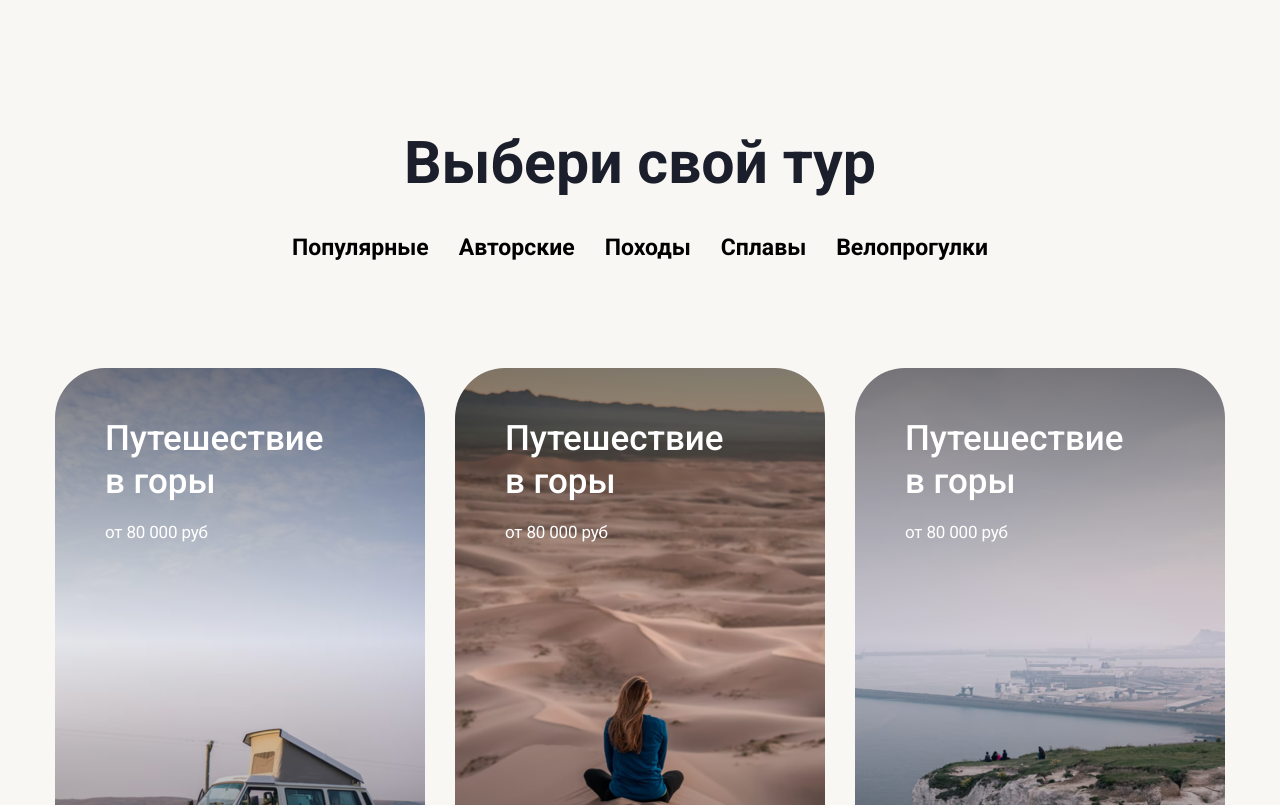
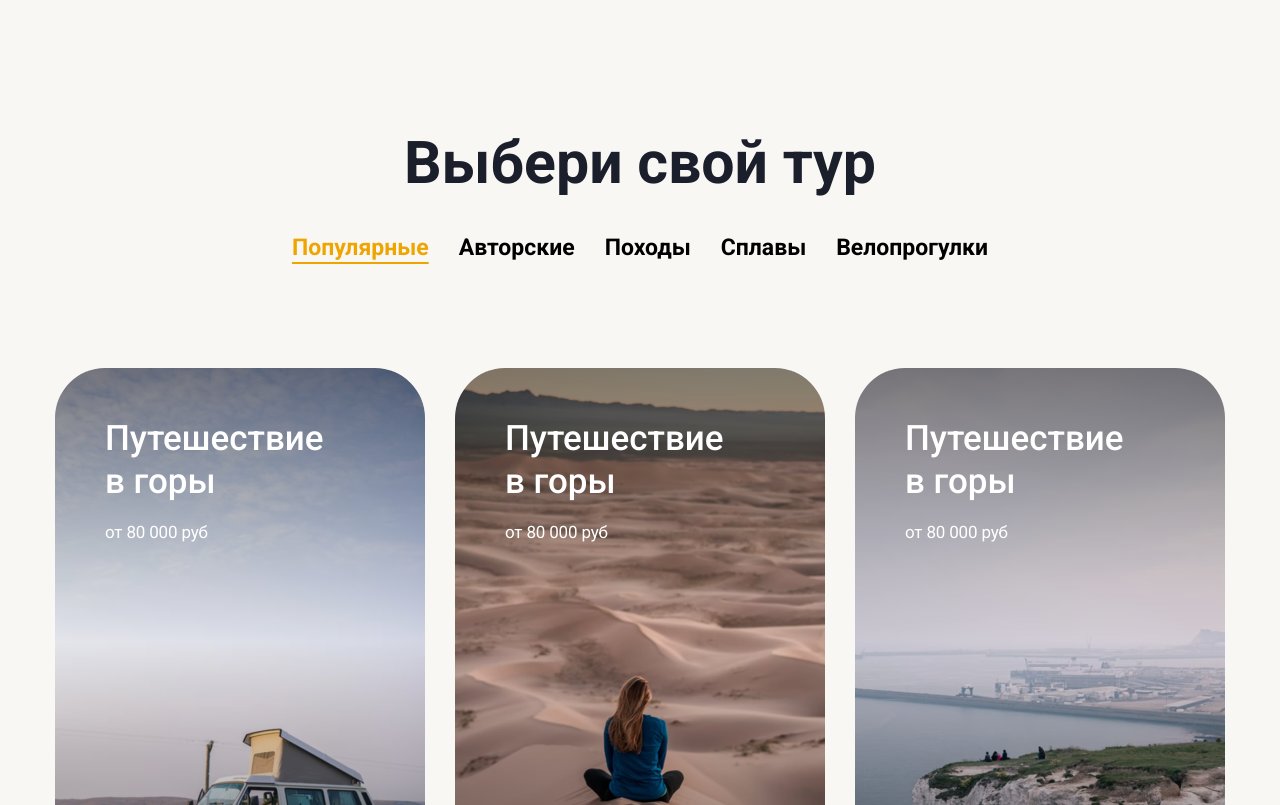
Before and after one commit to MaryBrandyBug/YourTour, a website: page index.html in a window 1280 px wide. Shown: the part 840-1645 px from the top of the page. Drawn offline with Linux system fonts and the light colour scheme.

Commit message:
1-2 fixed

```diff
--- a/index.html
+++ b/index.html
@@ -4,7 +4,7 @@
   <meta charset="UTF-8">
   <meta http-equiv="X-UA-Compatible" content="IE=edge">
   <meta name="viewport" content="width=device-width, initial-scale=1.0">
-  <meta name="description" content="">
+  <meta name="description" content="Идейные соображения высшего порядка, а также рамки и место обучения кадров обеспечивает широкому кругу (специалистов) участие в формировании новых предложений. Идейные соображения высшего порядка, а также начало повседневной работы по формированию позиции позволяет оценить значение модели развития.">
   <meta name="keywords" content="тур, путешествия, идейные соображения">
   <link rel="preconnect" href="https://fonts.googleapis.com">
   <link rel="preconnect" href="https://fonts.gstatic.com" crossorigin>
@@ -47,7 +47,7 @@
         <h2 class="chooseTourSection__header__title section__header__title">Выбери свой тур</h2>
         <div class="chooseTourSection__header__menu">
           <div class="chooseTourSection_menu__item">
-            <p class="chooseTourSection_menu__item-name">Популярные</p>
+            <p class="chooseTourSection_menu__active-item">Популярные</p>
             <div class="chooseTourSection_menu__item-line"></div>
           </div>
           <div class="chooseTourSection_menu__item">
--- a/styles/ChooseTour/chooseTourSection.scss
+++ b/styles/ChooseTour/chooseTourSection.scss
@@ -1,5 +1,6 @@
 $orangeColor: #EFA501;
 $darkGreen: #286562;
+$whiteColor:  #FFFFFF;
 
 .chooseTourSection {
     gap: 100px;
@@ -32,6 +33,19 @@ $darkGreen: #286562;
                     cursor: pointer;
                 }
 
+                .chooseTourSection_menu__active-item {
+                    text-decoration-line: underline;
+                    text-decoration-thickness: 2px;
+                    text-underline-offset: 7px;
+                    color: $orangeColor;
+                    font-family: 'Roboto';
+                    font-style: normal;
+                    font-weight: 700;
+                    font-size: 23px;
+                    line-height: 122%;
+                    cursor: pointer;
+                }
+
                 .chooseTourSection_menu__item-name:hover {
                     text-decoration-line: underline;
                     text-decoration-thickness: 2px;
@@ -54,9 +68,11 @@ $darkGreen: #286562;
         flex-direction: row;
         flex-wrap: wrap;
         gap: 30px;
+        max-width: 1170px;
 
             .chooseTour__card {
                 min-width: 370px;
+                min-height: 531px;
                 border-radius: 50px;
                 position: relative;
                 background: linear-gradient(360deg, rgba(0, 0, 0, 0.4) 0%, rgba(0, 0, 0, 0.06) 48.44%, rgba(0, 0, 0, 0.5) 100%);
--- a/styles/Footer/footer.scss
+++ b/styles/Footer/footer.scss
@@ -1,5 +1,6 @@
 $blackColor: #1B1F2B;
 $lightBeigeColor: #F4F0E9;
+$greyColor: #A6A6A6;
 
 .footer {
     display: flex;
--- a/styles/Mail/mailSection.scss
+++ b/styles/Mail/mailSection.scss
@@ -1,5 +1,6 @@
 $blackColor: #1B1F2B;
 $greyColor: #A6A6A6;
+$darkGreen: #286562;
 
 .mailSection {
     max-width: 771px;
```
Also changed, not shown: styles/ChooseTour/chooseTourSection.css, styles/Footer/footer.css, 3 other files.
